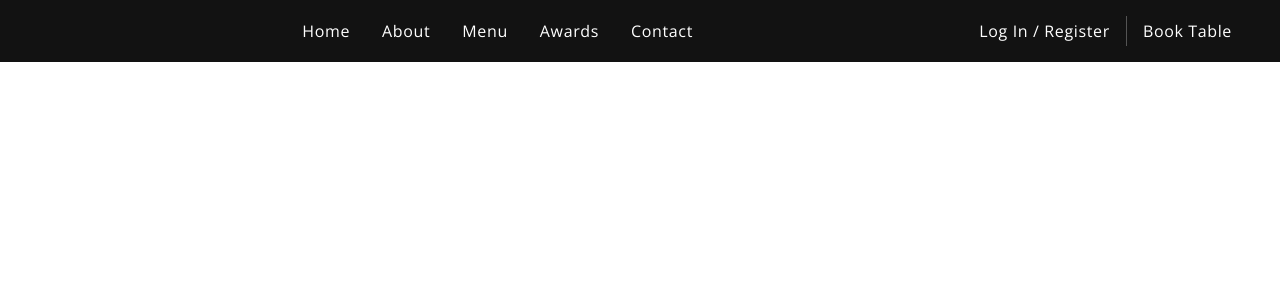
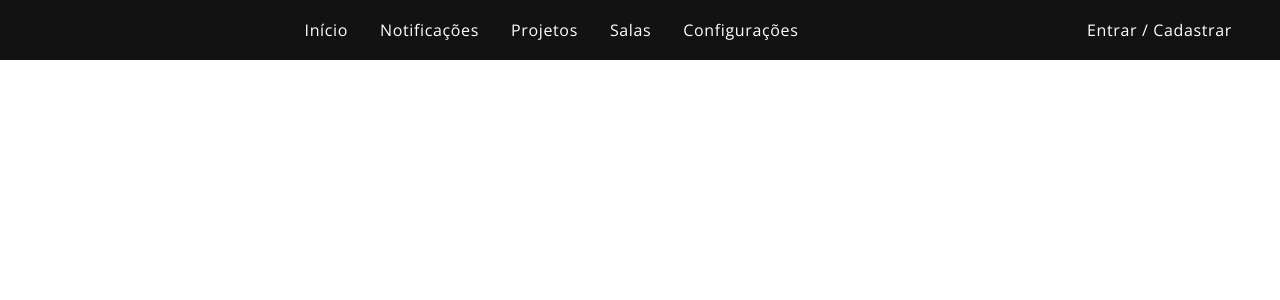
Before and after one commit to MateusFindev/projeto-quinta, a React (Create React App) app in the folder react-app/: page / in a window 1280 px wide. Shown: the top 300 px of the page. Built offline with nearby package versions, Linux system fonts and the light colour scheme.

Commit message:
Update Navbar.jsx

```diff
--- a/react-app/src/components/Navbar/Navbar.jsx
+++ b/react-app/src/components/Navbar/Navbar.jsx
@@ -1,3 +1,6 @@
+// TO DO: Insert logo
+// TO DO: Change closing menu symbol (MdOutlineRestaurantMenu)
+
 import React from 'react';
 import { FaBars } from 'react-icons/fa';
 import { MdOutlineRestaurantMenu } from 'react-icons/md';
@@ -14,16 +17,14 @@ const Navbar = () => {
         {/* LOGO AQUI */}
       </div>
       <ul className='app__navbar-links'>
-        <li className='p__opensans'><a href="#home">Home</a></li>
-        <li className='p__opensans'><a href="#about">About</a></li>
-        <li className='p__opensans'><a href="#menu">Menu</a></li>
-        <li className='p__opensans'><a href="#awards">Awards</a></li>
-        <li className='p__opensans'><a href="#contact">Contact</a></li>
+        <li className='p__opensans'><a href="#home">Início</a></li>
+        <li className='p__opensans'><a href="#notifications">Notificações</a></li>
+        <li className='p__opensans'><a href="#projects">Projetos</a></li>
+        <li className='p__opensans'><a href="#rooms">Salas</a></li>
+        <li className='p__opensans'><a href="#settings">Configurações</a></li>
       </ul>
       <div className='app__navbar-login'>
-        <a href="#login" className='p__opensans'>Log In / Register</a>
-        <div></div>
-        <a href="/" className='p__opensans'>Book Table</a>
+        <a href="#login" className='p__opensans'>Entrar / Cadastrar</a>
       </div>
       <div className='app__navbar-smallscreen'>
         <FaBars color='#fff' fontSize={27} onClick={() => setToggleMenu(true)} />
@@ -32,11 +33,11 @@ const Navbar = () => {
           <div className='app__navbar-smallscreen_overlay flex__center slide-bottom'>
             < MdOutlineRestaurantMenu fontSize={27} className='overlay__close' onClick={() => setToggleMenu(false)} />
             <ul className='app__navbar-smallscreen_links'>
-              <li className='p__opensans'><a href="#home">Home</a></li>
-              <li className='p__opensans'><a href="#about">About</a></li>
-              <li className='p__opensans'><a href="#menu">Menu</a></li>
-              <li className='p__opensans'><a href="#awards">Awards</a></li>
-              <li className='p__opensans'><a href="#contact">Contact</a></li>
+              <li className='p__opensans'><a href="#home">Início</a></li>
+              <li className='p__opensans'><a href="#notifications">Notificações</a></li>
+              <li className='p__opensans'><a href="#projects">Projetos</a></li>
+              <li className='p__opensans'><a href="#rooms">Salas</a></li>
+              <li className='p__opensans'><a href="#settings">Configurações</a></li>
             </ul>
           </div>
         )}
```
